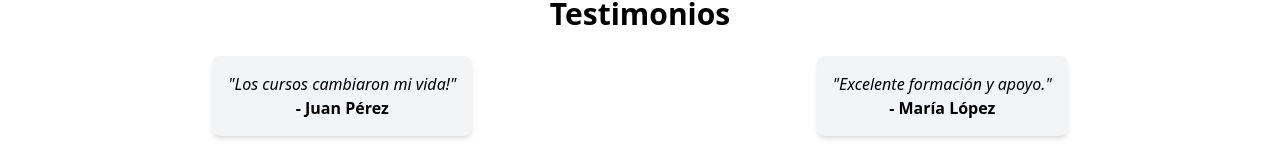
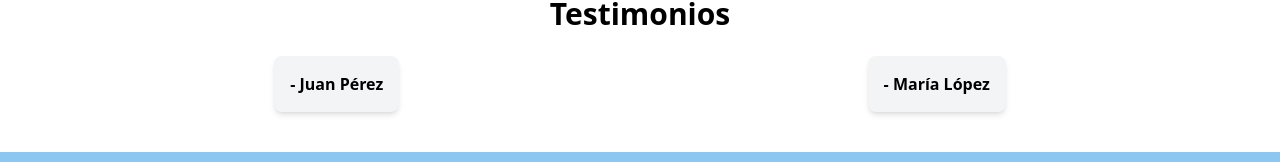
Before and after one commit to errorI404I/Prueba, a Next.js app: page / in a window 1280 px wide. Shown: the part 1183-1345 px from the top of the page. Built offline with nearby package versions, Linux system fonts and the light colour scheme.

Commit message:
Corrección de errores en build 7

```diff
--- a/app/page.js
+++ b/app/page.js
@@ -55,11 +55,11 @@ export default function Home() {
         <h2 className="text-3xl font-bold text-center mb-6">Testimonios</h2>
         <div className="flex flex-col md:flex-row justify-around">
           <div className="bg-gray-100 p-4 rounded-lg shadow-md text-center">
-            <p className="italic">"Los cursos cambiaron mi vida!"</p>
+            {/* <p className="italic">"Los cursos cambiaron mi vida!"</p> */}
             <p className="font-bold">- Juan Pérez</p>
           </div>
           <div className="bg-gray-100 p-4 rounded-lg shadow-md text-center mt-4 md:mt-0">
-            <p className="italic">"Excelente formación y apoyo."</p>
+            {/* <p className="italic">"Excelente formación y apoyo."</p> */}
             <p className="font-bold">- María López</p>
           </div>
         </div>
```
